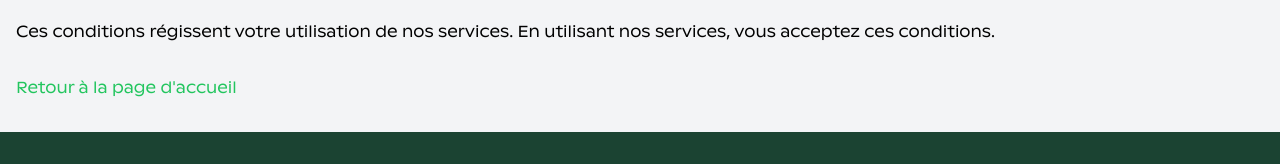
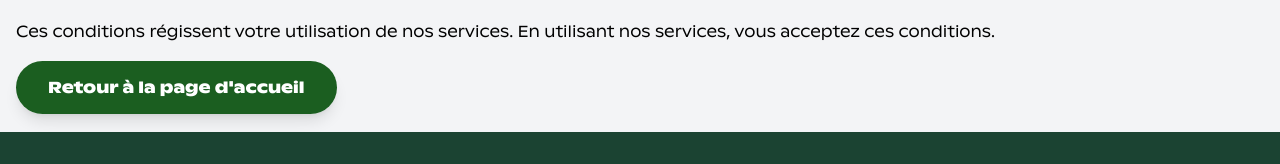
Before and after one commit to Heyimlulu/wildarena-web, a Next.js app: page /terms-of-service in a window 1280 px wide. Shown: the part 168-332 px from the top of the page. Built offline with nearby package versions, Linux system fonts and the light colour scheme; no server answers.

Commit message:
Update backlinks in privacy and terms

```diff
--- a/app/privacy-policy/page.tsx
+++ b/app/privacy-policy/page.tsx
@@ -12,7 +12,7 @@ const PrivacyPolicy = () => {
         <p className="mb-4">Votre vie privée est importante pour nous. Cette politique de confidentialité explique comment nous collectons, utilisons et protégeons vos informations.</p>
         {/* Add more content as needed */}
         <div className="mt-8">
-          <Link href="/" className="text-green-500 hover:underline">
+          <Link href="/" className="bg-green-700 hover:bg-green-800 text-white font-bold py-3 sm:py-4 px-6 sm:px-8 rounded-full transition-all duration-300 shadow-lg">
             Retour à la page d&apos;accueil
           </Link>
         </div>
--- a/app/terms-of-service/page.tsx
+++ b/app/terms-of-service/page.tsx
@@ -12,7 +12,7 @@ const TermsOfService = () => {
         <p className="mb-4">Ces conditions régissent votre utilisation de nos services. En utilisant nos services, vous acceptez ces conditions.</p>
         {/* Ajoutez plus de contenu au besoin */}
         <div className="mt-8">
-          <Link href="/" className="text-green-500 hover:underline">
+          <Link href="/" className="bg-green-700 hover:bg-green-800 text-white font-bold py-3 sm:py-4 px-6 sm:px-8 rounded-full transition-all duration-300 shadow-lg">
             Retour à la page d&apos;accueil
           </Link>
         </div>
```
